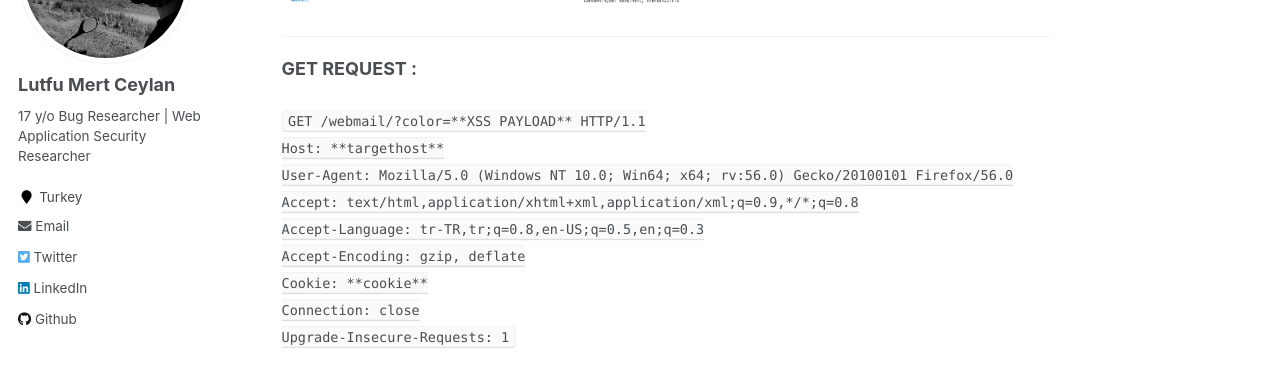
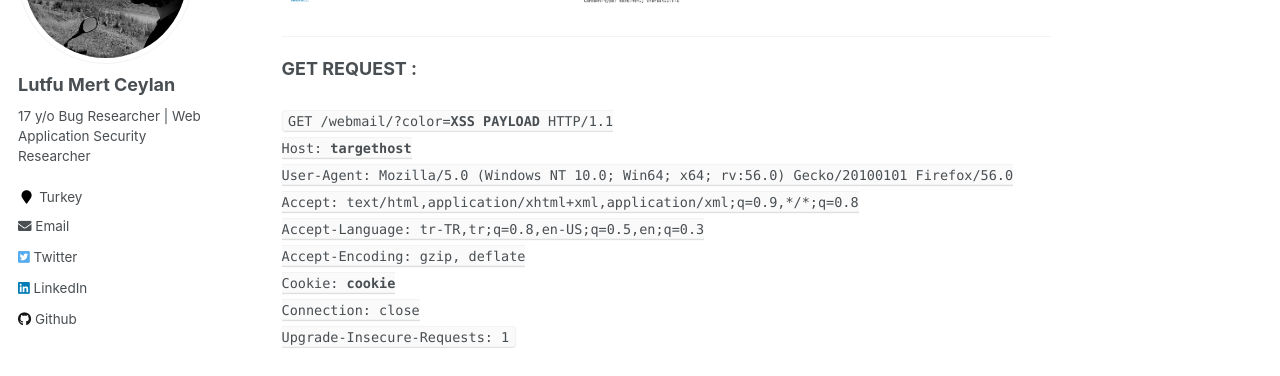
Before and after one commit to lutfumertceylan/mywebsite, a Jekyll site: the page built from _exploits/2020-01-27-IceWarp-Exploit-XSS.md, in a window 1280 px wide and 900 px high, scrolled down 2568 px. Shown: the part 147-523 px from the top of the window. Built offline with Jekyll 4.4.1, drawn with Linux system fonts in a browser that asks for light colours; comment, search, counter and statistics services are not loaded.

Commit message:
Update 2020-01-27-IceWarp-Exploit-XSS.md

```diff
--- a/_exploits/2020-01-27-IceWarp-Exploit-XSS.md
+++ b/_exploits/2020-01-27-IceWarp-Exploit-XSS.md
@@ -48,13 +48,13 @@ When I did a research with the dorks to find out how common the vulnerability is
 
 <b>GET REQUEST :</b><br>
 
-<code>GET /webmail/?color=**XSS PAYLOAD** HTTP/1.1<br>
-Host: **targethost**<br>
+<code>GET /webmail/?color=<b>XSS PAYLOAD</b> HTTP/1.1<br>
+Host: <b>targethost</b><br>
 User-Agent: Mozilla/5.0 (Windows NT 10.0; Win64; x64; rv:56.0) Gecko/20100101 Firefox/56.0<br>
 Accept: text/html,application/xhtml+xml,application/xml;q=0.9,*/*;q=0.8<br>
 Accept-Language: tr-TR,tr;q=0.8,en-US;q=0.5,en;q=0.3<br>
 Accept-Encoding: gzip, deflate<br>
-Cookie: **cookie**<br>
+Cookie: <b>cookie</b><br>
 Connection: close<br>
 Upgrade-Insecure-Requests: 1</code>
 
```
